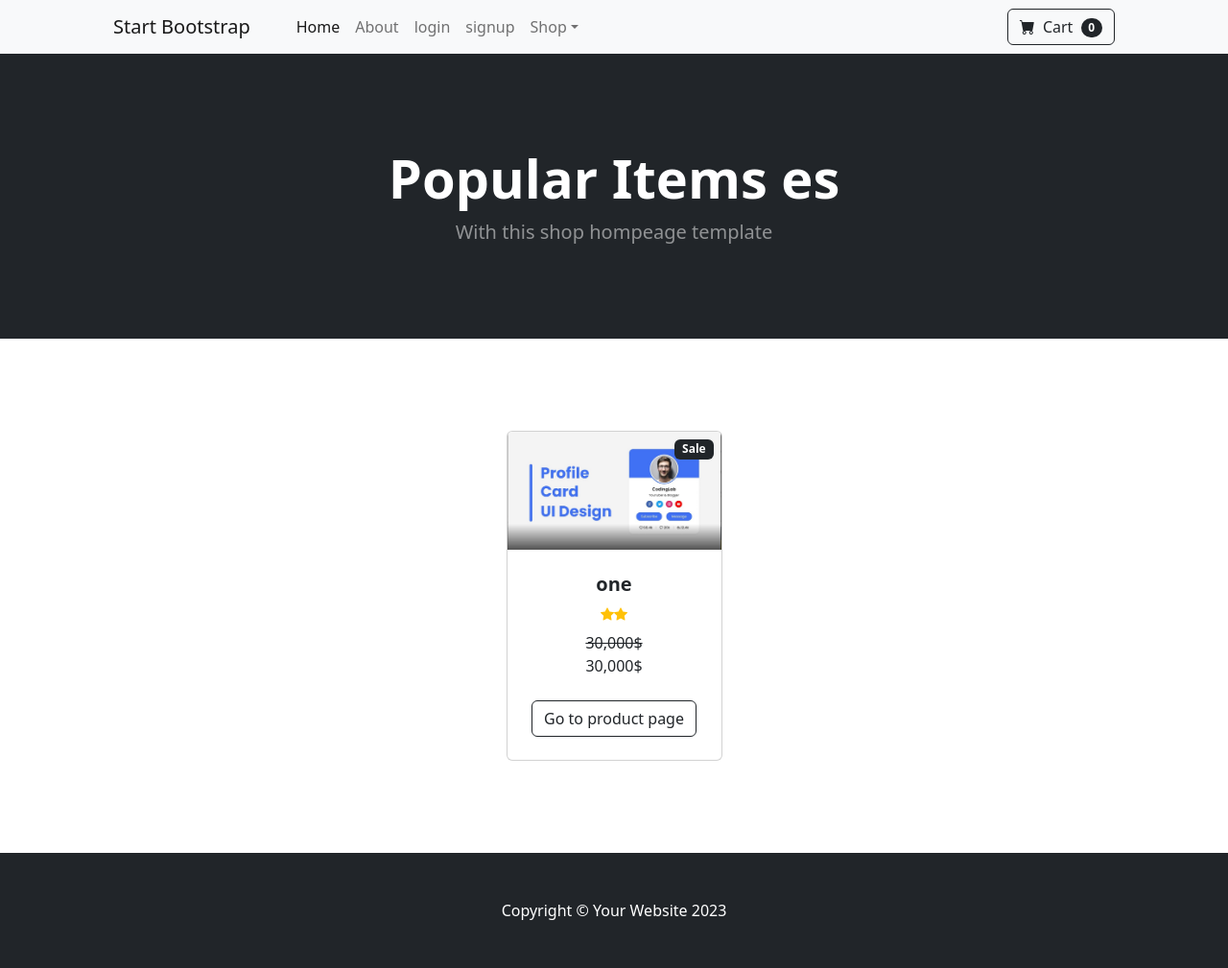
After one commit to benyamindeveloper/digikala, a Django app: page /category/Popular-Items in a window 1280 px wide. The commit adds this page. Shown: the whole page at 96% size. Run offline with Django 5.2, Linux system fonts and the light colour scheme; data comes from the database, SQL or seed files in the repository; both versions use the stored data as it was after the commit; some libraries are stand-ins or nearby versions.

Commit message:
add category page

```diff
--- /dev/null
+++ b/shop/templates/category.html
@@ -0,0 +1,90 @@
+{% extends 'base.html' %}
+{% load static %}
+{% load humanize %}
+{% block content %}
+
+         <!-- Header-->
+         <header class="bg-dark py-5">
+            <div class="container px-4 px-lg-5 my-5">
+                <div class="text-center text-white">
+                    <h1 class="display-4 fw-bolder">{{ category }} es </h1>
+                    <p class="lead fw-normal text-white-50 mb-0">With this shop hompeage template</p>
+                </div>
+            </div>
+        </header>
+<!-- Section-->
+<section class="py-5">
+    <div class="container px-4 px-lg-5 mt-5">
+        <div class="row gx-4 gx-lg-5 row-cols-2 row-cols-md-3 row-cols-xl-4 justify-content-center">
+            {% for product in products %}
+            {% if product.is_sale %}
+            <div class="col mb-5">
+                <div class="card h-100">
+                        <!-- Sale badge-->
+                        <div class="badge bg-dark text-white position-absolute" style="top: 0.5rem; right: 0.5rem">Sale</div>
+                    <!-- Product image-->
+                    <img class="card-img-top" src="{{product.image.url}}" alt="..." />
+                    <!-- Product details-->
+                    <div class="card-body p-4">
+                        <div class="text-center">
+                            <!-- Product name-->
+                            <h5 class="fw-bolder">{{product.name}}</h5>
+
+
+                            <div class="d-flex justify-content-center small text-warning mb-2">
+                                {% with ''|center:product.star as range %}
+                                    {% for _ in range %}
+                                        <div class="bi-star-fill"></div>
+                                    {% endfor %}
+                                {% endwith %}
+                            </div>
+
+
+                            <!-- Product price-->
+                                <strike>{{product.sale_price | intcomma}}$</strike><br/>
+                                {{product.sale_price | intcomma}}$
+                        </div>
+                    </div>
+                    <!-- Product actions-->
+                    <div class="card-footer p-4 pt-0 border-top-0 bg-transparent">
+                        <div class="text-center"><a class="btn btn-outline-dark mt-auto" href="{% url "product" product.id %}">Go to product page</a></div>
+                    </div>
+                </div>
+            </div>
+            {% else %}
+            <div class="col mb-5">
+                <div class="card h-100">
+                    <!-- Product image-->
+                    <img class="card-img-top" src="{{product.image.url}}" alt="..." />
+                    <!-- Product details-->
+                    <div class="card-body p-4">
+                        <div class="text-center">
+                            <!-- Product name-->
+                            <h5 class="fw-bolder">{{product.name}}</h5>
+
+                            <div class="d-flex justify-content-center small text-warning mb-2">
+                                {% with ''|center:product.star as range %}
+                                    {% for _ in range %}
+                                        <div class="bi-star-fill"></div>
+                                    {% endfor %}
+                                {% endwith %}
+                            </div>
+
+                            <!-- Product price-->
+                                {{product.price | intcomma}}$
+                        </div>
+                    </div>
+                    <!-- Product actions-->
+                    <div class="card-footer p-4 pt-0 border-top-0 bg-transparent">
+                        <div class="text-center"><a class="btn btn-outline-dark mt-auto" href="{% url "product" product.id %}">Go to product page</a></div>
+                    </div>
+                </div>
+            </div>
+            {% endif %}
+            {% endfor %}
+        </div>
+    </div>
+</section>
+
+
+{% endblock content %}
--- a/shop/templates/navbar.html
+++ b/shop/templates/navbar.html
@@ -17,12 +17,12 @@
 
 
                 <li class="nav-item dropdown">
-                    <a class="nav-link dropdown-toggle" id="navbarDropdown" href="#" role="button" data-bs-toggle="dropdown" aria-expanded="false">Shop</a>
+                    <a class="nav-link dropdown-toggle" id="navbarDropdown" href="{% url "home" %}" role="button" data-bs-toggle="dropdown" aria-expanded="false">Shop</a>
                     <ul class="dropdown-menu" aria-labelledby="navbarDropdown">
-                        <li><a class="dropdown-item" href="#!">All Products</a></li>
+                        <li><a class="dropdown-item" href="{% url "home" %}">All Products</a></li>
                         <li><hr class="dropdown-divider" /></li>
-                        <li><a class="dropdown-item" href="#!">Popular Items</a></li>
-                        <li><a class="dropdown-item" href="#!">New Arrivals</a></li>
+                        <li><a class="dropdown-item" href="{% url 'category' 'Popular-Items' %}">Popular Items</a></li>
+                        <li><a class="dropdown-item" href="{% url 'category' 'New-Arrivals' %}">New Arrivals</a></li>
                     </ul>
                 </li>
             </ul>
--- a/shop/urls.py
+++ b/shop/urls.py
@@ -7,5 +7,6 @@ urlpatterns = [
     path('login/', views.login_user, name='login'),
     path('logout/', views.logout_user, name='logout'),
     path('signup/', views.signup_user, name='signup'),
-     path('product/<int:pk>', views.product, name='product'),
+    path('product/<int:pk>', views.product, name='product'),
+    path('category/<str:cat>', views.category, name='category'),
 ]
--- a/shop/views.py
+++ b/shop/views.py
@@ -1,3 +1,4 @@
+import sys
 from django.shortcuts import render, redirect
 from django.contrib import messages
 from django.contrib.auth import authenticate, login, logout
@@ -71,10 +72,27 @@ def signup_user(request):
 
 
 def product(request,pk):
-    product = Product.objects.get(id=pk)
+    products = Product.objects.get(id=pk)
 
     content = {
-      'product': product
+      'products': products
     }
 
     return render(request, 'product.html', content)
+
+
+def category(request, cat):
+    cat = cat.replace("-", " ")
+
+    try:
+        category = Category.objects.get(name=cat)
+        products = Product.objects.filter(category=category)
+        content = {
+            'products': products,
+            'category': category
+        }
+        return render(request, 'category.html', content)
+
+    except Category.DoesNotExist:
+        messages.success(request, 'There is not this category.')
+        return redirect("home")
```
Also changed, not shown: db.sqlite3.
